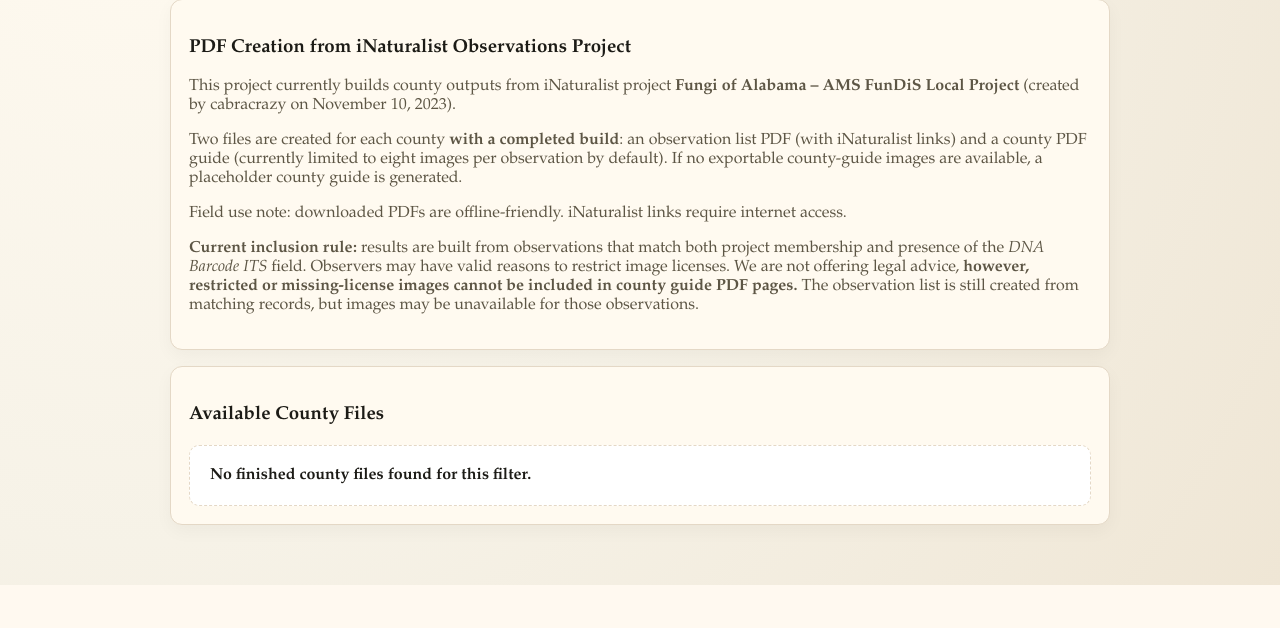
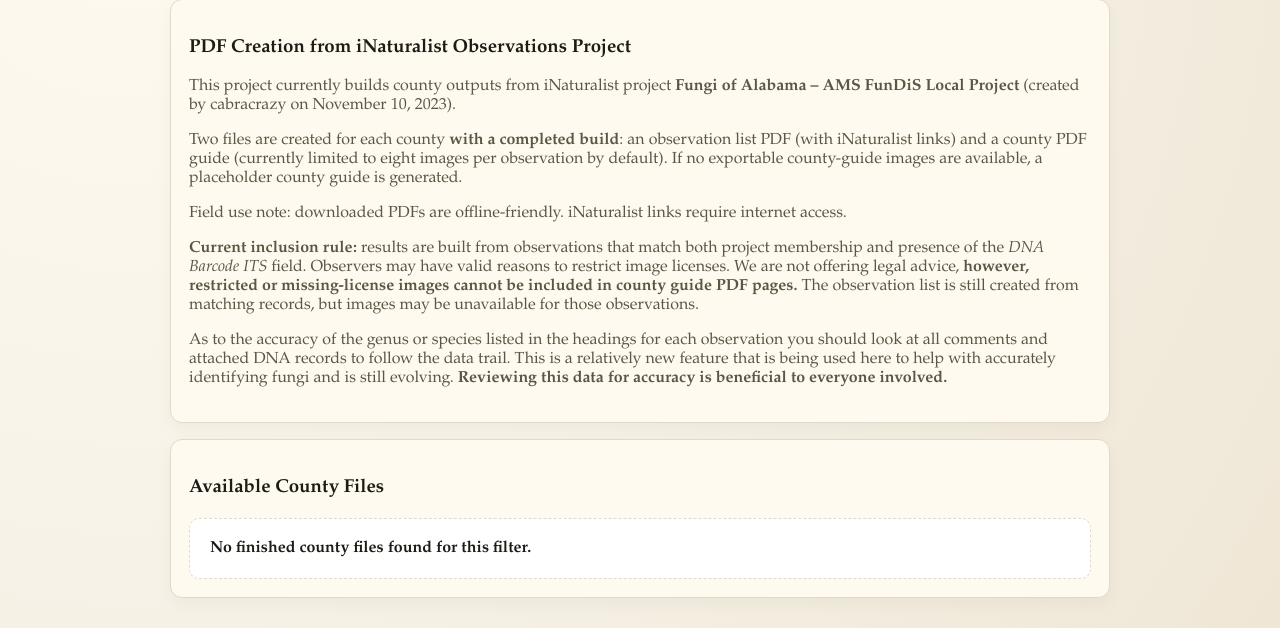
Before and after one commit to mrdbidwill/mydnaobv, a Python web app: template app/templates/index.html in a window 1280 px wide. Shown: the part 315-943 px from the top of the page. Before the commit the page ends 900 px from the top, so only its background shows below. Run offline with Jinja, Linux system fonts and the light colour scheme; the template is opened without the code that fills it, so the values that code supplies are empty.

Commit message:
Add paragraph to PDF Creation from iNaturalist Observations Project on index.html clarifying DNA accuracy

```diff
--- a/app/templates/index.html
+++ b/app/templates/index.html
@@ -25,7 +25,11 @@
       <p class="muted">Two files are created for each county <strong>with a completed build</strong>: an observation list PDF (with iNaturalist links) and a county PDF guide (currently limited to eight images per observation by default). If no exportable county-guide images are available, a placeholder county guide is generated.</p>
       <p class="muted">Field use note: downloaded PDFs are offline-friendly. iNaturalist links require internet access.</p>
       <p class="muted"><strong>Current inclusion rule:</strong> results are built from observations that match both project membership and presence of the <em>DNA Barcode ITS</em> field. Observers may have valid reasons to restrict image licenses. We are not offering legal advice,  <strong>however, restricted or missing-license images cannot be included in county guide PDF pages.</strong> The observation list is still created from matching records, but images may be unavailable for those observations.</p>
+        <p class="muted">As to the accuracy of the genus or species listed in the headings for each observation you should look at all comments and attached DNA records to follow the data trail. This is a relatively new feature that is being used here to help with accurately identifying fungi and is still evolving. <strong>Reviewing this data for accuracy is beneficial to everyone involved.</strong></p>
+
     </div>
+
+
 
     <div class="card">
       <h3>Available County Files</h3>
```
